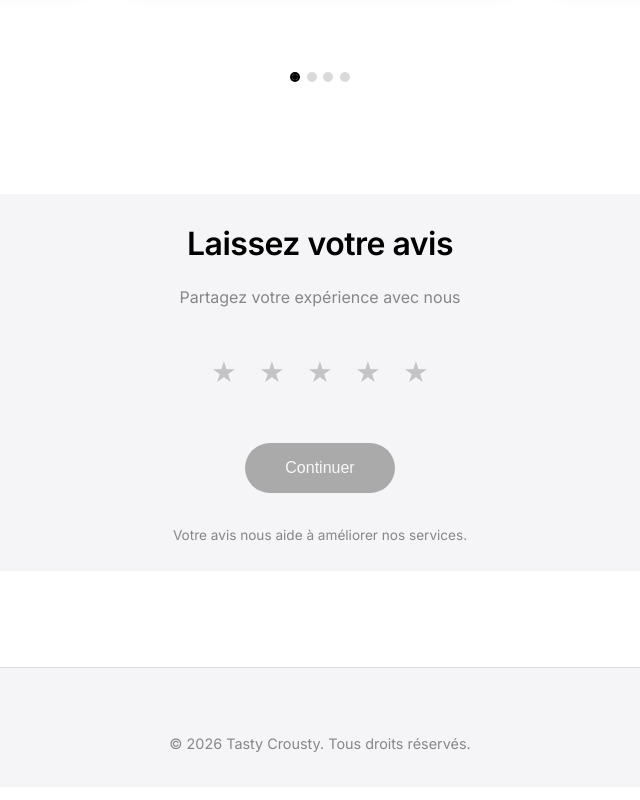
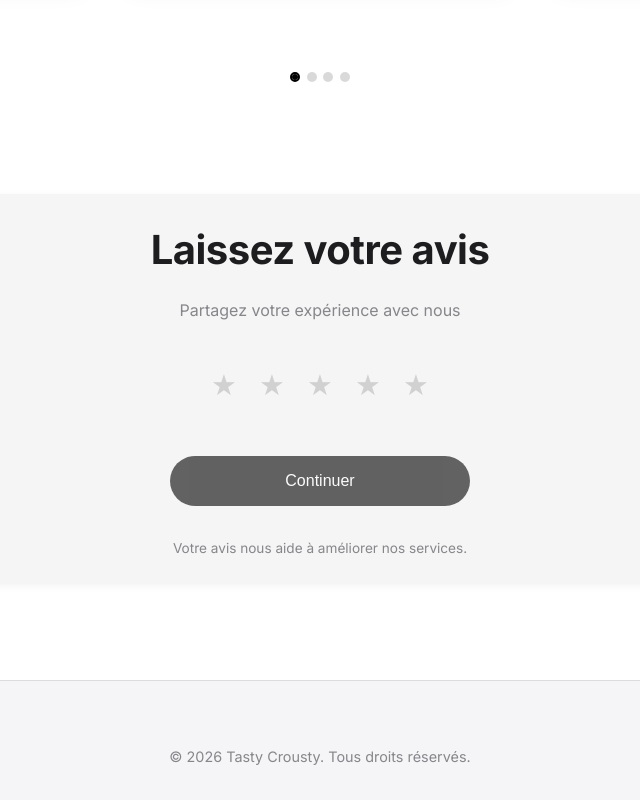
Before and after one commit to AnisHaddadi/Tasty-Crousty-avis, a website: page index.html in a window 1280 px wide. Shown: the part 1333-2133 px from the top of the page, without its empty margins (320-960 px from the left). Drawn offline with Linux system fonts and the light colour scheme.

Commit message:
Ajuster style section avis pour correspondre au design souhaitÃ©

```diff
--- a/index.html
+++ b/index.html
@@ -445,21 +445,22 @@
             margin: 1.5rem auto;
             padding: 4rem 2rem;
             text-align: center;
-            background: var(--color-gray-light);
-            border-radius: 32px;
+            background: #f5f5f5;
+            border-radius: 24px;
+            box-shadow: 0 2px 8px rgba(0, 0, 0, 0.05);
         }
 
         .rating-title {
-            font-size: 2rem;
-            font-weight: 600;
+            font-size: 2.5rem;
+            font-weight: 700;
             margin-bottom: 1rem;
-            color: var(--color-black);
+            color: #1d1d1f;
             letter-spacing: -0.5px;
         }
 
         .rating-subtitle {
             font-size: 1rem;
-            color: var(--color-gray);
+            color: #86868b;
             margin-bottom: 2.5rem;
         }
 
@@ -474,7 +475,7 @@
             font-size: 2.5rem;
             background: none;
             border: none;
-            color: rgba(0, 0, 0, 0.2);
+            color: #d1d1d1;
             cursor: pointer;
             transition: var(--transition);
             padding: 0.5rem;
@@ -509,8 +510,8 @@
         }
 
         .rating-btn {
-            background: var(--color-black);
-            color: var(--color-white);
+            background: #000000;
+            color: #ffffff;
             border: none;
             padding: 1rem 2.5rem;
             border-radius: 50px;
@@ -519,16 +520,19 @@
             cursor: pointer;
             transition: var(--transition);
             margin-top: 1rem;
+            width: 100%;
+            max-width: 300px;
         }
 
         .rating-btn:hover:not(:disabled) {
-            background: var(--color-gray-dark);
+            background: #1d1d1f;
             transform: translateY(-2px);
             box-shadow: 0 8px 20px rgba(0, 0, 0, 0.15);
         }
 
         .rating-btn:disabled {
-            opacity: 0.3;
+            background: #000000;
+            opacity: 0.6;
             cursor: not-allowed;
         }
 
@@ -536,7 +540,7 @@
             display: block;
             margin-top: 2rem;
             font-size: 0.85rem;
-            color: var(--color-gray);
+            color: #86868b;
             line-height: 1.6;
         }
 
```
Also changed, not shown: avis.html (+16 -12 lines).
